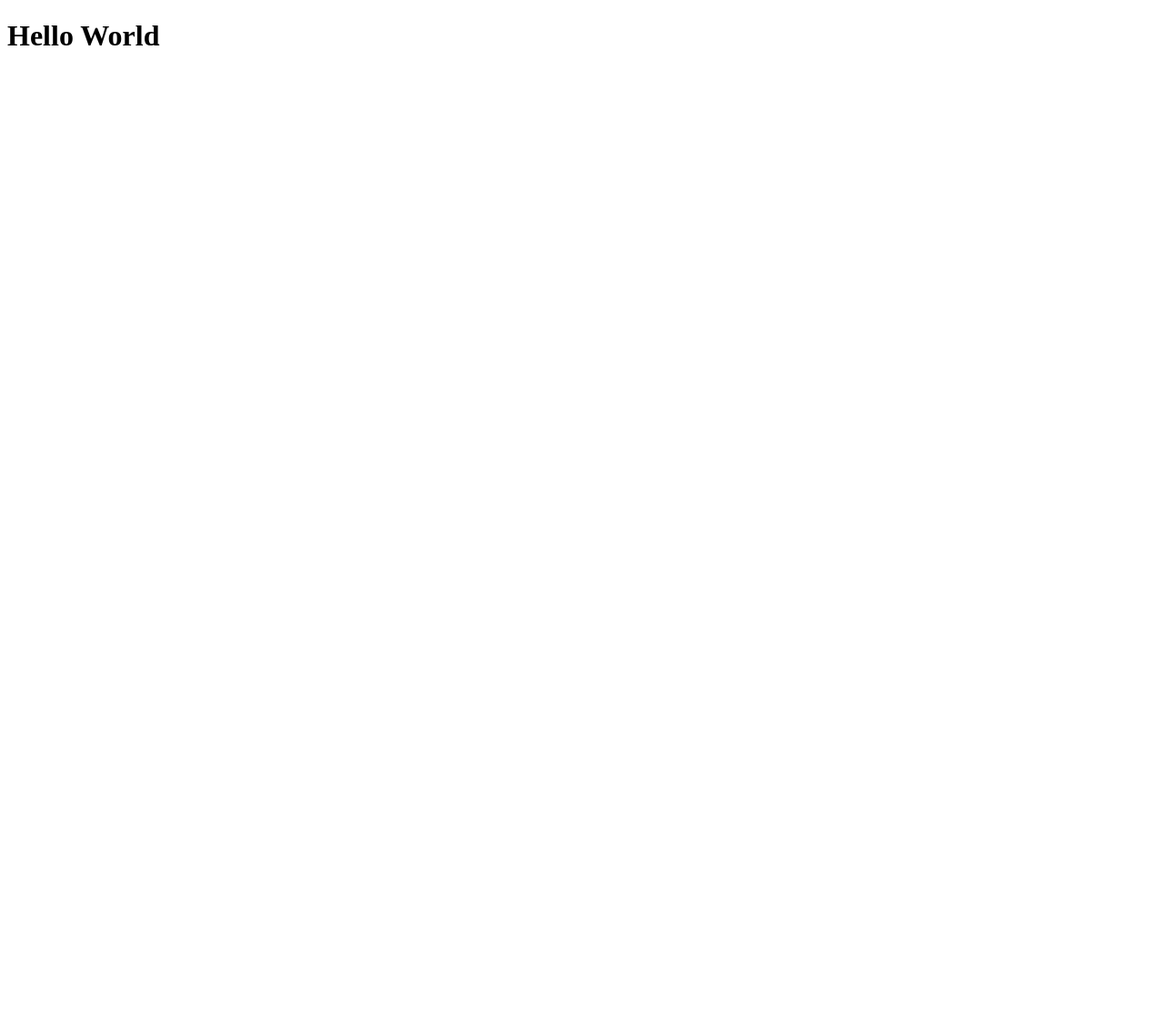
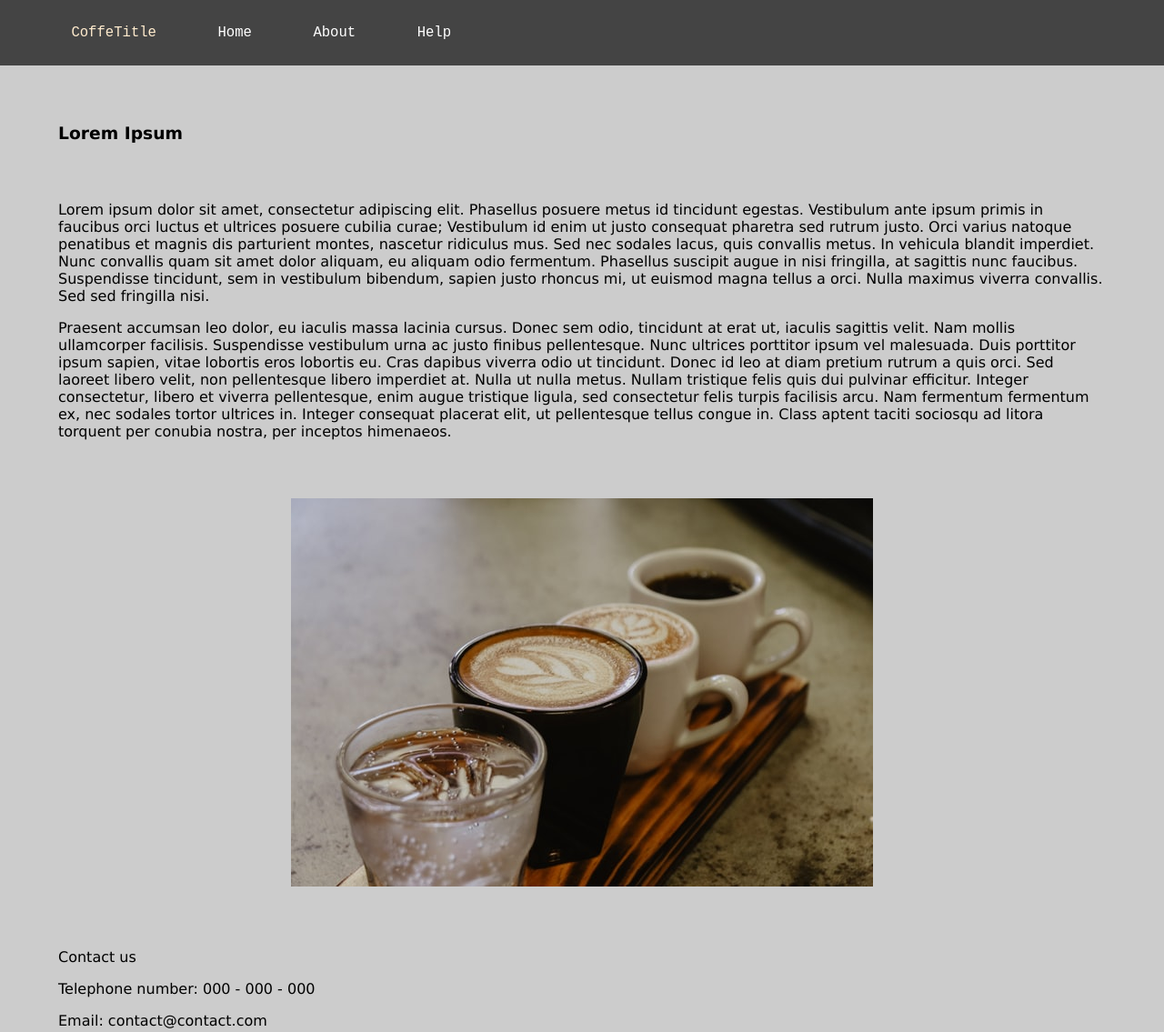
Before and after one commit to inc00gnito/PWI, a plain HTML site: page docs/index.html in a window 1280 px wide. Shown: the whole page at 91% size. Before the commit the page ends 800 px from the top, so only its background shows below. Drawn offline with Linux system fonts and the light colour scheme.

Commit message:
Add files via upload
commit im done

```diff
--- a/docs/index.html
+++ b/docs/index.html
@@ -4,9 +4,38 @@
     <meta charset="UTF-8">
     <meta http-equiv="X-UA-Compatible" content="IE=edge">
     <meta name="viewport" content="width=device-width, initial-scale=1.0">
-    <title>Document</title>
+    <title>PWI</title>
+
+    <link rel="stylesheet" href="style.css">
 </head>
 <body>
-    <h1>Hello World</h1>
+    <div class="container">
+        <div class="nav">
+            <ul>
+                <li class="nav-bar-item item-title">CoffeTitle</li>
+                <li class="nav-bar-item"><a href="#home"> Home</a></li>
+                <li class="nav-bar-item"><a href="#about">About</a></li>
+                <li class="nav-bar-item"><a href="#help">Help</a></li>
+            </ul>
+        </div>
+
+        <div class="header">
+            <h3>Lorem Ipsum</h3>
+        </div>
+
+        <div class="main" id="about">
+            <p>Lorem ipsum dolor sit amet, consectetur adipiscing elit. Phasellus posuere metus id tincidunt egestas. Vestibulum ante ipsum primis in faucibus orci luctus et ultrices posuere cubilia curae; Vestibulum id enim ut justo consequat pharetra sed rutrum justo. Orci varius natoque penatibus et magnis dis parturient montes, nascetur ridiculus mus. Sed nec sodales lacus, quis convallis metus. In vehicula blandit imperdiet. Nunc convallis quam sit amet dolor aliquam, eu aliquam odio fermentum. Phasellus suscipit augue in nisi fringilla, at sagittis nunc faucibus. Suspendisse tincidunt, sem in vestibulum bibendum, sapien justo rhoncus mi, ut euismod magna tellus a orci. Nulla maximus viverra convallis. Sed sed fringilla nisi.</p>
+
+            <p>Praesent accumsan leo dolor, eu iaculis massa lacinia cursus. Donec sem odio, tincidunt at erat ut, iaculis sagittis velit. Nam mollis ullamcorper facilisis. Suspendisse vestibulum urna ac justo finibus pellentesque. Nunc ultrices porttitor ipsum vel malesuada. Duis porttitor ipsum sapien, vitae lobortis eros lobortis eu. Cras dapibus viverra odio ut tincidunt. Donec id leo at diam pretium rutrum a quis orci. Sed laoreet libero velit, non pellentesque libero imperdiet at. Nulla ut nulla metus. Nullam tristique felis quis dui pulvinar efficitur. Integer consectetur, libero et viverra pellentesque, enim augue tristique ligula, sed consectetur felis turpis facilisis arcu. Nam fermentum fermentum ex, nec sodales tortor ultrices in. Integer consequat placerat elit, ut pellentesque tellus congue in. Class aptent taciti sociosqu ad litora torquent per conubia nostra, per inceptos himenaeos. </p>
+        </div>
+        <p class="img"><img src="coffee.jpg"> </p>
+        <div class="footer" id="help">
+            <p>Contact us </p>
+            <p>Telephone number: 000 - 000 - 000 </p>
+            <p>Email: contact@contact.com</p>
+
+        </div>
+    </div>
+
 </body>
 </html>
--- /dev/null
+++ b/docs/style.css
@@ -0,0 +1,36 @@
+body {
+    margin: 0;
+    padding: 0;
+    background: #ccc;
+    font-family: 'Lucida Sans', 'Lucida Sans Regular', 'Lucida Grande', 'Lucida Sans Unicode', Geneva, Verdana, sans-serif;
+  }
+.nav ul {
+    list-style: none;
+    background-color: #444;
+    text-align: left;
+    padding: 1em;
+    margin: 0;
+  }
+  .nav li {
+    font-family: monospace;
+    font-size: 1.2em;
+    line-height: 40px;
+    height: 40px;
+    display: inline-block;
+    margin-left: 5%;
+    color:blanchedalmond;
+  }
+.main, .footer, .header {
+    margin: 5%;
+}
+
+.img {
+    text-align: center;
+}
+a{
+    text-decoration: none;
+    color:white;
+}
+a:hover{
+    color:darkgray;
+}
```
Also changed, not shown: docs/coffee.jpg (added).
